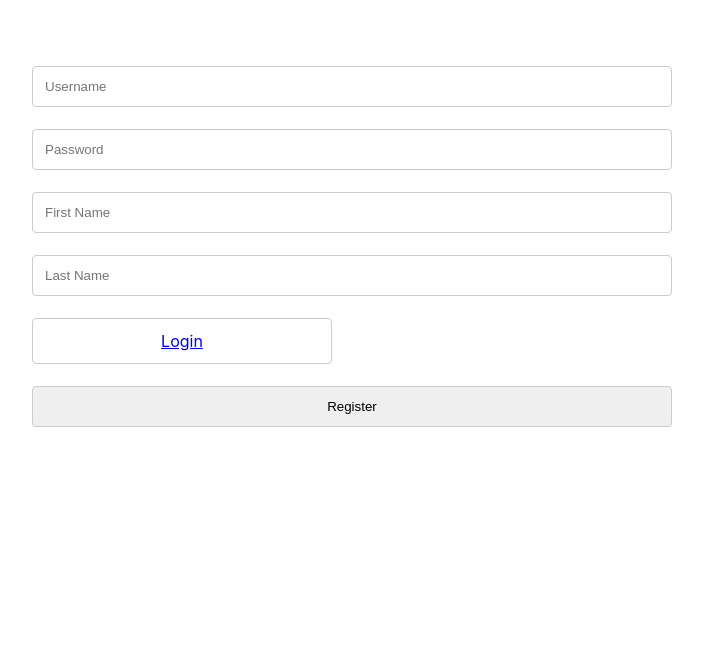
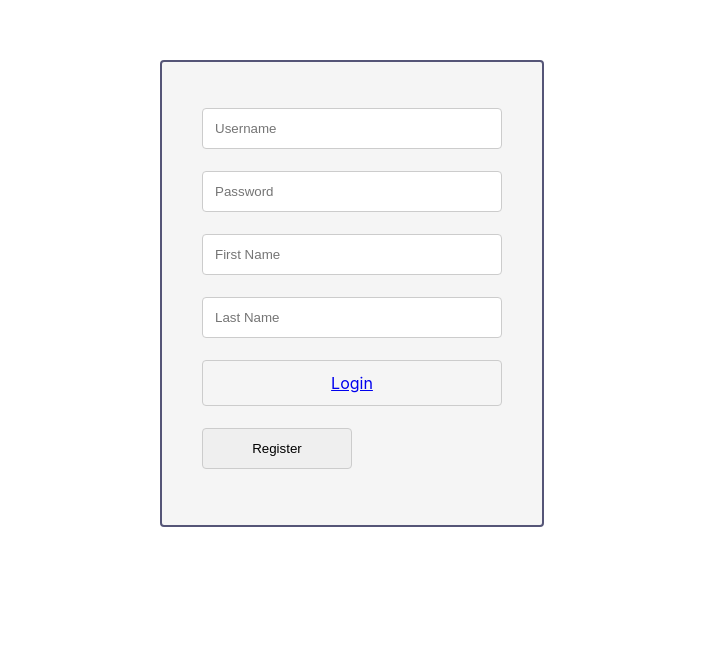
Before and after one commit to ajfreedm/freedman-financial, a React (Create React App) app in the folder client/: page /register in a window 1280 px wide. Shown: the part 140-800 px from the top of the page, without its empty margins (288-991 px from the left). Built offline with nearby package versions, Linux system fonts and the light colour scheme.

Commit message:
made some color changes

```diff
--- a/client/src/components/Login.js
+++ b/client/src/components/Login.js
@@ -11,12 +11,14 @@ import {
 function Login() {
     return (
         <div id = 'formContainer'>
+            <div id="form-wrap">
            <form id = 'form'>
                 <input className = 'input' type = 'text' placeholder = 'Username'></input>
                 <input className = 'input' type = 'text' placeholder = 'Password'></input>
                 <Link className = 'button' to = '/account'>Login</Link>
                 <Link className = 'button' to = '/register'>Register</Link>
             </form>
+            </div>
         </div>
     )
 }
--- a/client/src/components/Register.js
+++ b/client/src/components/Register.js
@@ -9,6 +9,7 @@ import {
 function Register() {
     return (
         <div id = 'formContainer'>
+            <div id="form-wrap">
            <form id = 'form'>
                 <input className = 'input' type = 'text' placeholder = 'Username'></input>
                 <input className = 'input' type = 'text' placeholder = 'Password'></input>
@@ -18,6 +19,7 @@ function Register() {
                 <Link className = 'button' to = '/'>Login</Link>
                 <button className = 'button' to = '/register'>Register</button>
             </form>
+            </div>
         </div>
     )
 }
--- a/client/src/styles/forms.css
+++ b/client/src/styles/forms.css
@@ -1,9 +1,9 @@
 
 
-/* #container{
+ #container{
     text-align: center;
 
-} */
+}
 
 #formContainer{
     display: flex;
@@ -12,8 +12,18 @@
     height: auto;
     margin: 200px 0 0 0;
 
+
 }
 
+
+#formContainer #form-wrap {
+    margin: 0 auto;
+    width:300px;
+    background-color: #F5F5F5;
+    padding: 40px;
+    border: 2px solid #555577;
+    border-radius: 4px;
+ }
 
 
 form{
@@ -35,8 +45,8 @@ button{
 
 /* Used guidance from https://www.w3schools.com/css/css_form.asp */
 
-form input, select, textarea {
-    width: 100%;
+form input, select, textarea, button {
+    width: 300px;
     padding: 12px;
     border: 1px solid #ccc;
     border-radius: 4px;
--- a/client/src/styles/structure.css
+++ b/client/src/styles/structure.css
@@ -9,7 +9,7 @@ main {
 
 nav {
 
-    background-color: #494949;
+    background-color: #555577;
     overflow: hidden;
     color: white;
 
@@ -33,7 +33,7 @@ nav a {
 
 
 footer {
-    background-color: #494949;
+    background-color: #555577;
     overflow: hidden;
     color: #ffffff;
     text-align: center;
```
